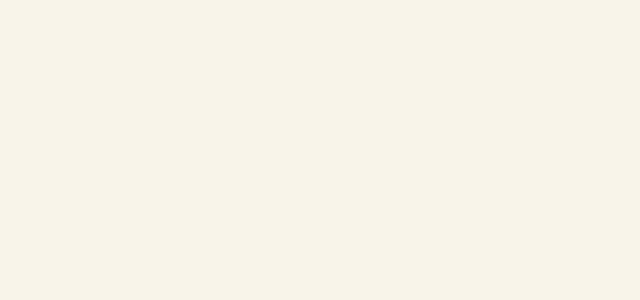
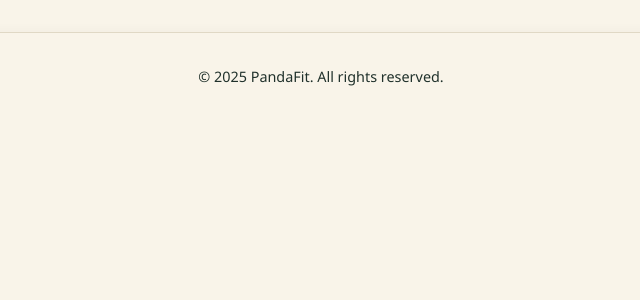
Before and after one commit to Annayingyang/my-fitness, a React (Create React App) app: page /my-fitness/workout in a window 1280 px wide. Shown: the top 300 px of the page, without its empty margins (319-959 px from the left). Built offline with nearby package versions, Linux system fonts and the light colour scheme.

Commit message:
added footer

```diff
--- a/src/App.css
+++ b/src/App.css
@@ -221,3 +221,22 @@ html, body {
     padding: 0.8rem 1.2rem;
   }
 }
+
+
+.site-footer {
+  text-align: center;
+  padding: 1.2rem;
+  font-size: 0.9rem;
+  font-family: 'Segoe UI', sans-serif;
+  color: #20312B;
+  background-color: #f9f4e9;
+  border-top: 1px solid #e0d8c5;
+  margin-top: 2rem;
+  box-shadow: 0 -2px 10px rgba(0, 0, 0, 0.03);
+  transition: all 0.3s ease;
+}
+
+/* Optional hover effect for fun */
+.site-footer:hover {
+  background-color: #f2ede0;
+}
--- a/src/App.js
+++ b/src/App.js
@@ -105,7 +105,12 @@ useEffect(() => {
         <Route path="/workout/:id" element={<RequireAuth><WorkoutDetails /></RequireAuth>} />
         <Route path="/achievements/:month" element={<RequireAuth><AchievementsByMonth /></RequireAuth>} />
       </Routes>
-    </div>
+   {!isLoginPage && (
+  <footer className="site-footer">
+    <p>© 2025 PandaFit. All rights reserved.</p>
+  </footer>
+)}
+  </div>
   );
 }
 
--- a/src/pages/Workout.jsx
+++ b/src/pages/Workout.jsx
@@ -112,4 +112,5 @@ function Workout() {
   );
 }
 
+
 export default Workout;
```
Also changed, not shown: src/Styling/Workout.css (line endings or trailing spaces).
